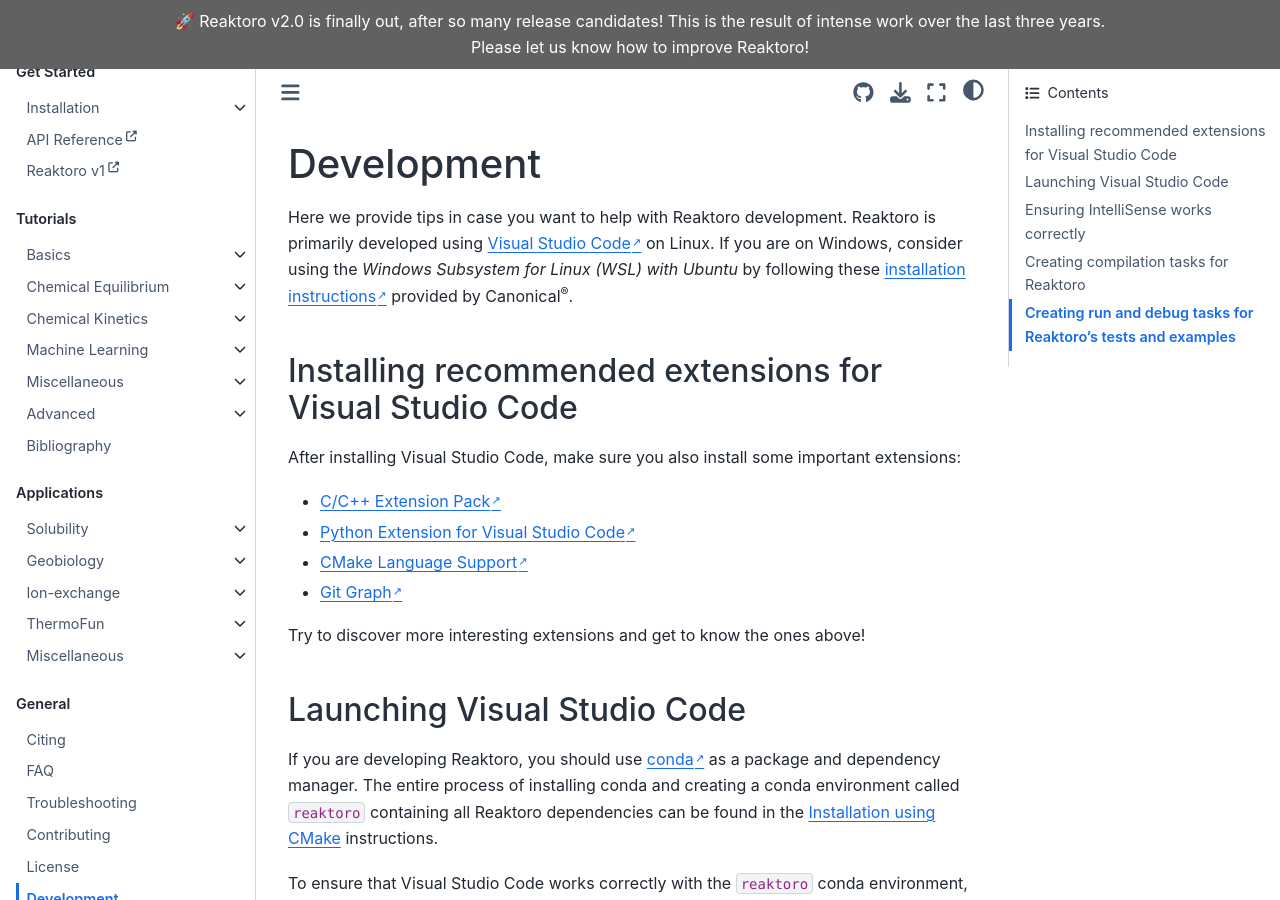
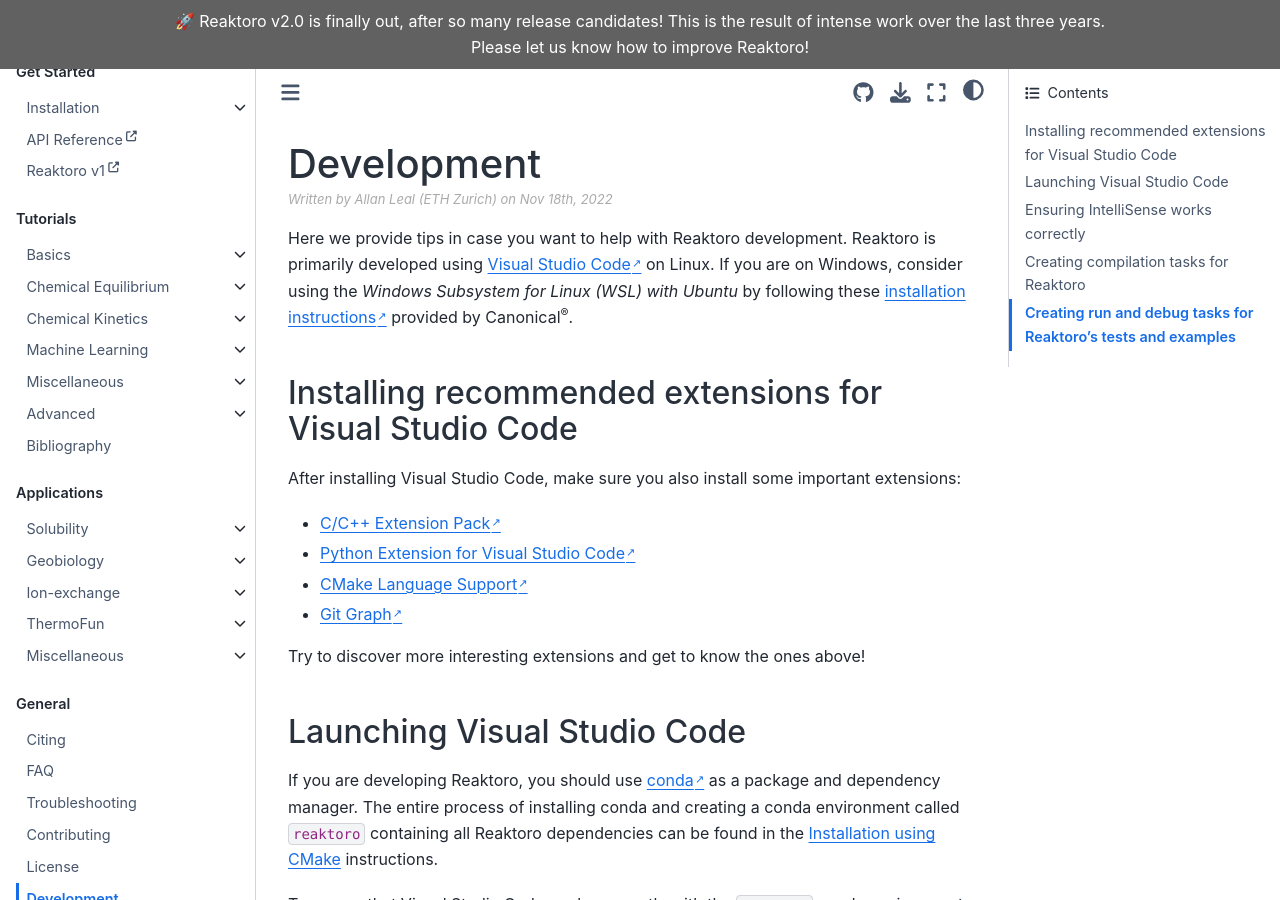
Before and after one commit to reaktoro/reaktoro-jupyter-book, a Jupyter Book: the page built from general/development.md, in a window 1280 px wide and 900 px high. Built offline with Jupyter Book 1.0.4 settings and Sphinx 7.4.7 and the Sphinx Book theme 1.1.4, drawn with Linux system fonts in a browser that asks for light colours; pages that are not in the unit, such as notebooks, are missing from menus; comment, search, counter and statistics services are not loaded.

Commit message:
Add acknowledgement in development

```diff
--- a/general/development.md
+++ b/general/development.md
@@ -1,4 +1,6 @@
 # Development
+
+<p class="acknowledgement">Written by Allan Leal (ETH Zurich) on Nov 18th, 2022</p>
 
 Here we provide tips in case you want to help with Reaktoro development.
 Reaktoro is primarily developed using [Visual Studio Code][vscode] on Linux. If you are on Windows, consider using the *Windows Subsystem for Linux (WSL) with Ubuntu* by following these [installation instructions][wsl-ubuntu] provided by Canonical<sup>®</sup>.
```
